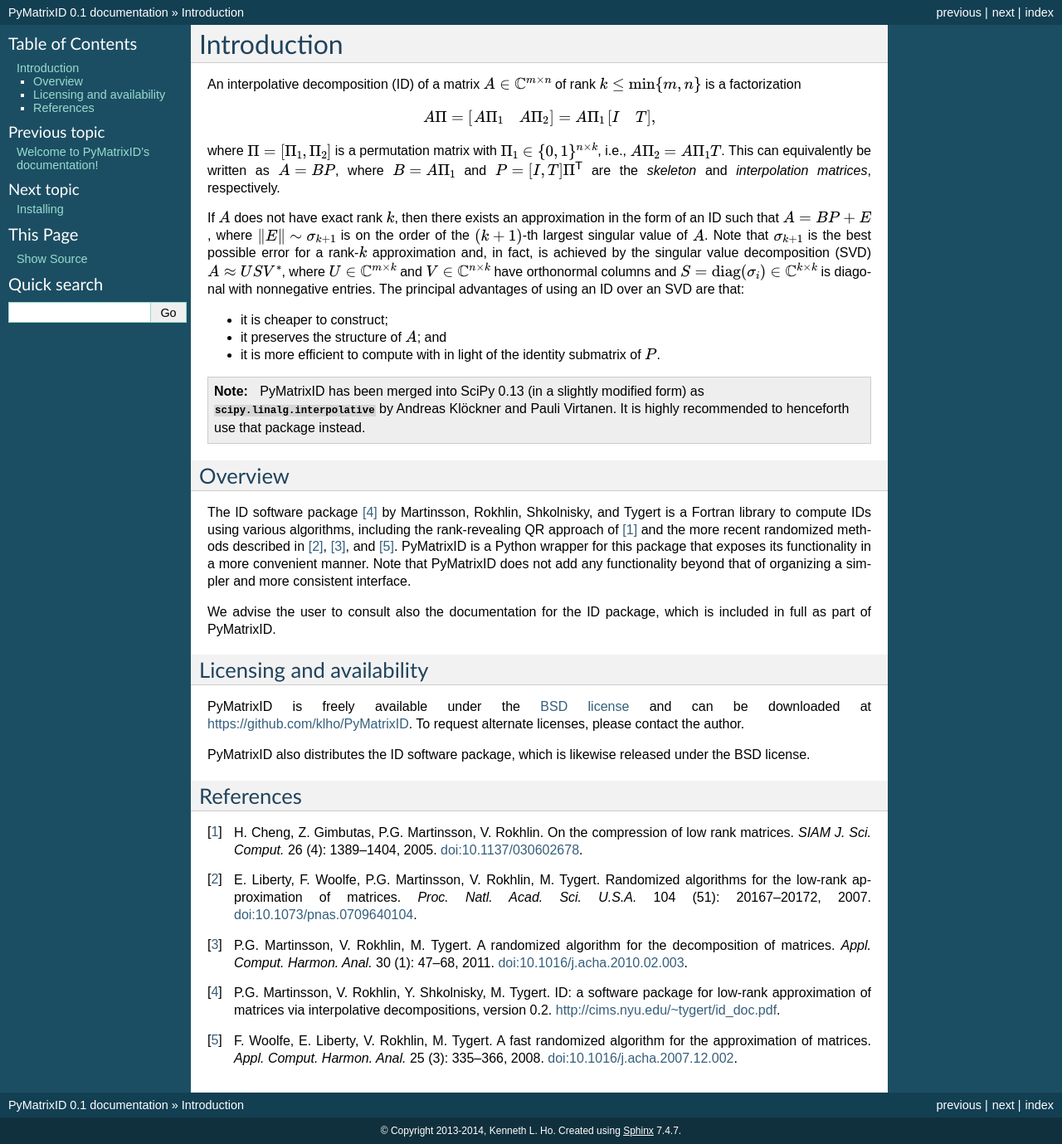
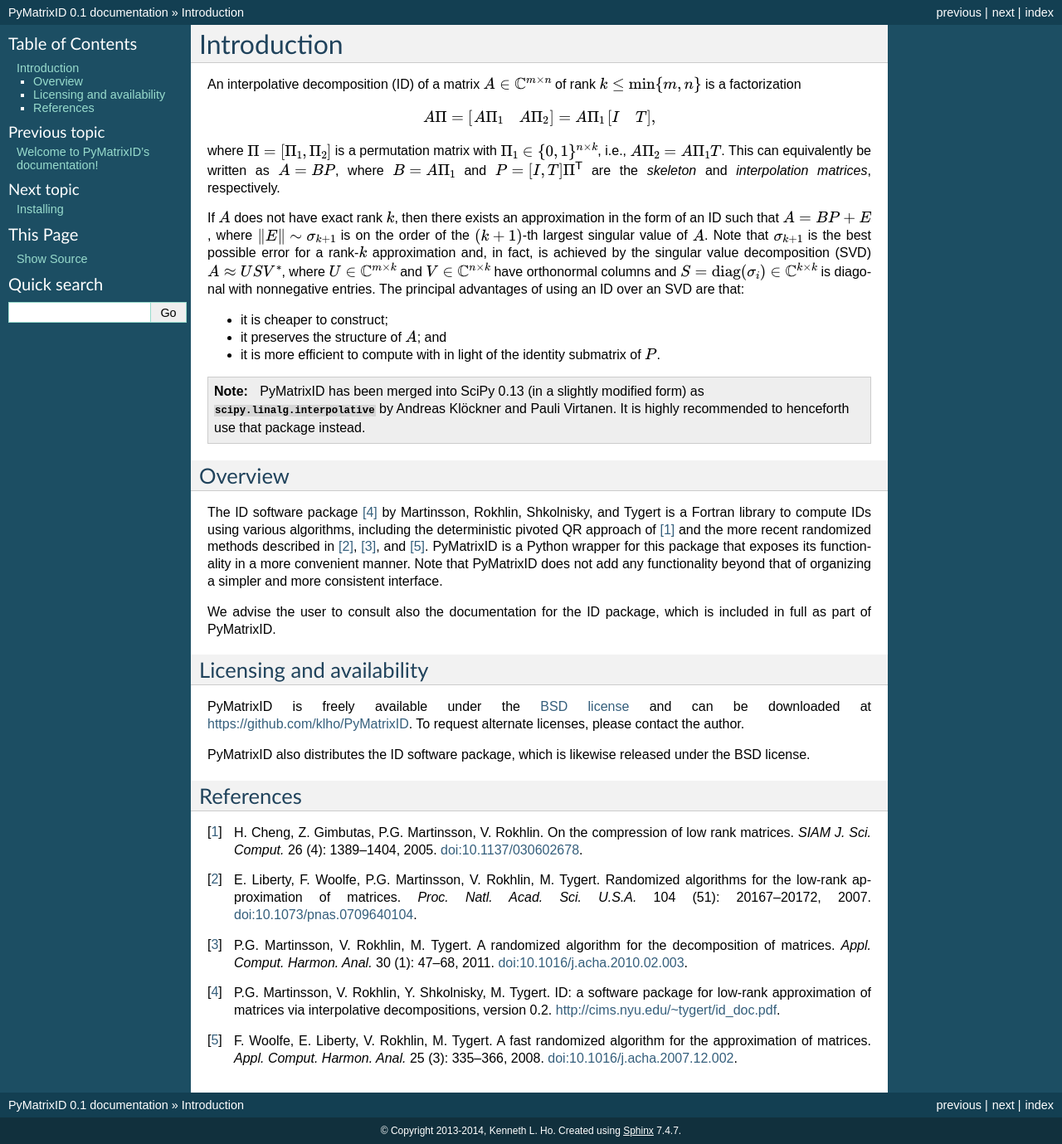
Before and after one commit to klho/PyMatrixID, a Sphinx documentation site: the page built from doc/intro.rst, in a window 1280 px wide. Shown: the whole page at 83% size. Built offline with Sphinx 7.4.7, drawn with Linux system fonts in a browser that asks for light colours.

Commit message:
Minor fix in intro.

```diff
--- a/doc/intro.rst
+++ b/doc/intro.rst
@@ -27,7 +27,7 @@ If :math:`A` does not have exact rank :math:`k`, then there exists an approximat
 Overview
 --------
 
-The ID software package [4]_ by Martinsson, Rokhlin, Shkolnisky, and Tygert is a Fortran library to compute IDs using various algorithms, including the rank-revealing QR approach of [1]_ and the more recent randomized methods described in [2]_, [3]_, and [5]_. PyMatrixID is a Python wrapper for this package that exposes its functionality in a more convenient manner. Note that PyMatrixID does not add any functionality beyond that of organizing a simpler and more consistent interface.
+The ID software package [4]_ by Martinsson, Rokhlin, Shkolnisky, and Tygert is a Fortran library to compute IDs using various algorithms, including the deterministic pivoted QR approach of [1]_ and the more recent randomized methods described in [2]_, [3]_, and [5]_. PyMatrixID is a Python wrapper for this package that exposes its functionality in a more convenient manner. Note that PyMatrixID does not add any functionality beyond that of organizing a simpler and more consistent interface.
 
 We advise the user to consult also the documentation for the ID package, which is included in full as part of PyMatrixID.
 
```
